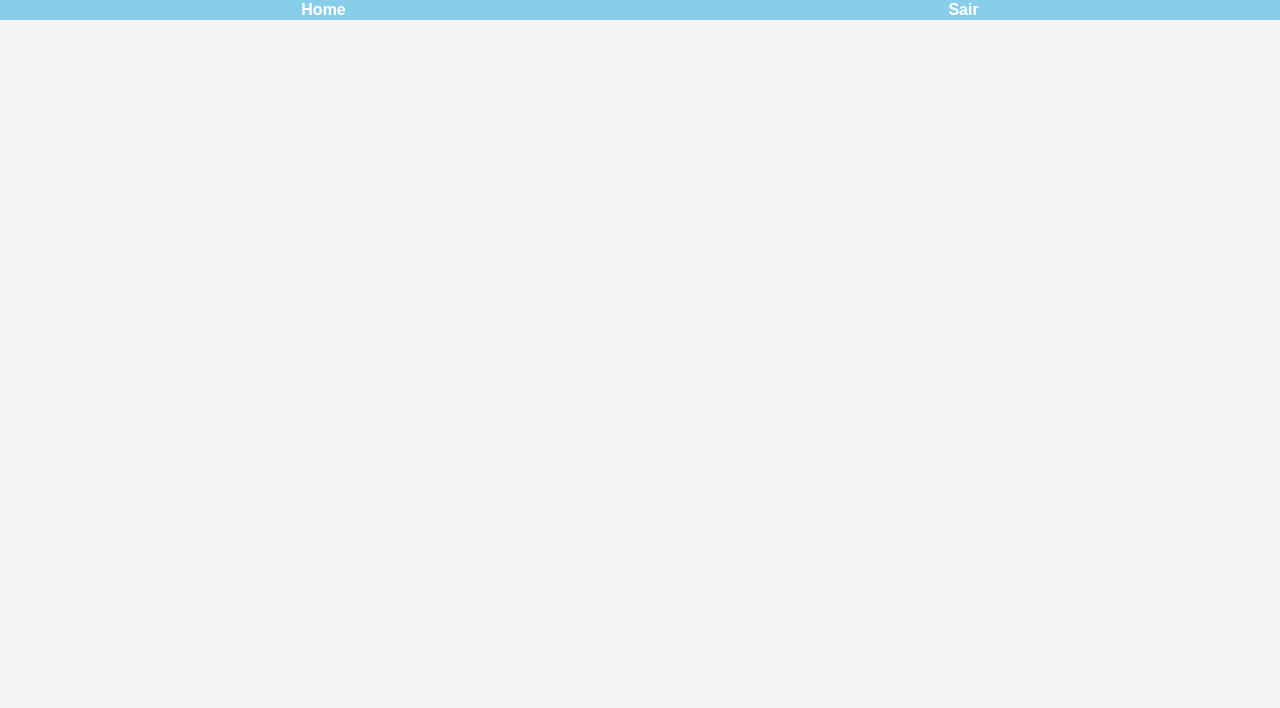
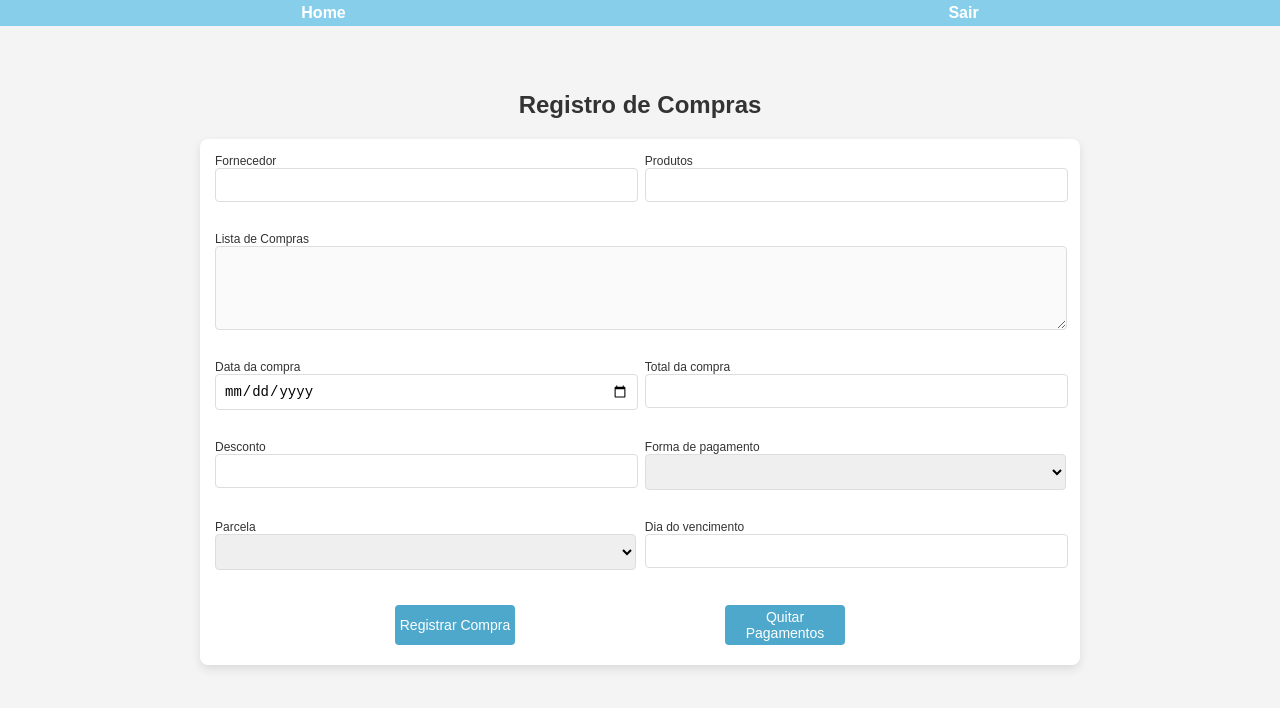
Before and after one commit to carolxli/super-shop, a React (Create React App) app in the folder frontend/: page /compra in a window 1280 px wide. Before the commit this address had no page. Shown: the top 708 px of the page. Built offline with nearby package versions, Linux system fonts and the light colour scheme; sample sign-in values are in the browser's storage.

Commit message:
Front Compras

```diff
--- a/frontend/src/App.js
+++ b/frontend/src/App.js
@@ -38,6 +38,7 @@ import ListarUsuarios from "./pages/ListarUsuario.js";
 import EditarUsuario from "./pages/EditarUsuario.js";
 import AcertarEstoque from "./pages/acertoEstoque.js";
 import Venda from "./pages/Venda.js";
+import Compra from "./pages/compra.js";
 
 const App = () => {
   const { isAuthenticated } = useAuth();
@@ -324,6 +325,16 @@ const App = () => {
               </PrivateRoute>
             }
           />
+
+          <Route
+            path="/compra"
+            element={
+              <PrivateRoute>
+                <Compra />
+              </PrivateRoute>
+            }
+          />
+
         </Routes>
       </Router>
 
--- a/frontend/src/components/FormPessoa.js
+++ b/frontend/src/components/FormPessoa.js
@@ -176,14 +176,13 @@ const FormPessoa = () => {
 
                 <div style={{ display: 'flex', justifyContent: 'flex-start', gap: '35px', marginLeft: '300px' }}>
                     <a href="/listar-pessoas" style={{ display: 'inline-block' }}>
-                        <button>Listar</button>
+                        <button type="button">Listar</button>
                     </a>
                     <button type="submit">Cadastrar</button>
                 </div>
                 <a href='/' style={{ display: 'inline-block' }}>
                     <button type="button">Cancelar</button>
                 </a>
-
             </form>
         </>
     );
--- a/frontend/src/pages/Venda.js
+++ b/frontend/src/pages/Venda.js
@@ -18,7 +18,7 @@ const Form = styled.form`
 `;
 
 const Button = styled.button`
-  background-color: #87CEEB;
+  background-color:rgb(77, 168, 204);
   color: #fff;
   border: none;
   padding: 4px;
@@ -65,7 +65,7 @@ const Venda = () => {
 
   const handleClienteSelect = (cliente) => {
     setNomeCliente(cliente.nome);
-    setVoucher(cliente.voucher);  // Atualiza o valor do voucher no estado
+    setVoucher(cliente.voucher);
     setAutocompleteVisible(false);
   };
 
@@ -153,6 +153,7 @@ const Venda = () => {
           <Button type="submit">Registrar Venda</Button>
           <Button type="button" onClick={() => navigate("/")}>Devolver</Button>
           <Button type="button" onClick={() => navigate("/")}>Reservar</Button>
+          <Button type="button" onClick={() => navigate("/")}>Quitar Recebimento</Button>
         </label>
       </Form>
     </Container>
--- /dev/null
+++ b/frontend/src/pages/compra.js
@@ -0,0 +1,109 @@
+import React, { } from "react";
+import styled from "styled-components";
+import { useNavigate } from "react-router-dom";
+
+const Container = styled.div`
+  width: 100%;
+  max-width: 1200px;
+  margin: 0 auto;
+  padding: 20px;
+`;
+
+const Form = styled.form`
+  width: 100%;
+  padding: 15px;
+  font-size: 14px;
+  display: flex;
+`;
+
+const Button = styled.button`
+  background-color:rgb(77, 168, 204);
+  color: #fff;
+  border: none;
+  padding: 4px;
+  border-radius: 4px;
+  cursor: pointer;
+  font-size: 14px;
+  transition: background-color 0.3s;
+  width: 120px;
+  margin: 5px;
+  margin-left: 180px;
+`;
+
+const Textarea = styled.textarea`
+  padding: 25px;
+  border: 1px solid #ddd;
+  border-radius: 4px;
+  font-size: 14px;
+  transition: border-color 0.3s;
+  width: 800px;
+`;
+
+const Compra = () => {
+    const navigate = useNavigate();
+
+    return (
+        <Container>
+            <h2>Registro de Compras</h2>
+            <Form>
+                <label>
+                    Fornecedor
+                    <input
+                        type="text"
+                    />
+                </label>
+
+                <label>Produtos
+                    <input type="text" name="produtos" required />
+                </label>
+                <label>Lista de Compras
+                    <Textarea type="textarea" name="listaProdutos" disabled required />
+                </label><br></br>
+                <label>Data da compra
+                    <input type="date" name="dataCompra" required />
+                </label>
+                <label>Total da compra
+                    <input type="number" name="acrescimo" min={0} required />
+                </label>
+                <label>Desconto
+                    <input type="number" name="desconto" min={0} required />
+                </label>
+
+                <label>Forma de pagamento
+                    <select>
+                        <option value=""></option>
+                        <option value="Debito">Débito</option>
+                        <option value="Credito">Crédito</option>
+                        <option value="Pix">Pix</option>
+                        <option value="Dinheiro">Dinheiro</option>
+                        <option value="Boleto">Boleto</option>
+                    </select>
+                </label>
+                <label>Parcela
+                    <select>
+                        <option value=""></option>
+                        <option value="1">1x</option>
+                        <option value="2">2x</option>
+                        <option value="3">3x</option>
+                        <option value="4">4x</option>
+                        <option value="5">5x</option>
+                        <option value="6">6x</option>
+                        <option value="7">7x</option>
+                        <option value="8">8x</option>
+                        <option value="9">9x</option>
+                        <option value="10">10x</option>
+                    </select>
+                </label>
+                <label>Dia do vencimento
+                    <input type="number" name="acrescimo" min={1} max={31} required />
+                </label>
+
+                <Button type="submit">Registrar Compra</Button>
+                <Button type="button" onClick={() => navigate("/")}>Quitar Pagamentos</Button>
+
+            </Form>
+        </Container>
+    );
+};
+
+export default Compra;
--- a/frontend/src/pages/home.js
+++ b/frontend/src/pages/home.js
@@ -22,10 +22,11 @@ const WelcomeMessage = styled.div`
 
 const ButtonGrid = styled.div`
   display: grid;
-  grid-template-columns: repeat(2, 1fr);
+  grid-template-columns: repeat(3, 1fr);
   gap: 20px;
   width: 100%;
   max-width: 400px;
+  margin-top: -180px;
 `;
 const Button = styled.button`
   background: linear-gradient(135deg,rgb(17, 123, 230), #87CEEB);
@@ -70,8 +71,7 @@ const Home = () => {
       <WelcomeMessage show={showWelcome}>Bem-vindo(a), {nome}!</WelcomeMessage>
       <ButtonGrid>
         <Button type="button" onClick={() => navigate("/venda")}>Caixa</Button>
-        <Button>Compra</Button>
-        <Button>Finanças</Button>
+        <Button type="button" onClick={() => navigate("/compra")}>Compra</Button>
         <Button>Relatórios</Button>
       </ButtonGrid>
     </Container>
--- a/frontend/src/styles/globalstyle.js
+++ b/frontend/src/styles/globalstyle.js
@@ -15,7 +15,7 @@ const GlobalStyle = createGlobalStyle`
     nav a {
         color: #fff;
         text-decoration: none;
-        padding: 1px 5px;
+        padding: 4px 4px;
     }
     nav a:hover {
         background-color: #ADD8E6;
```
